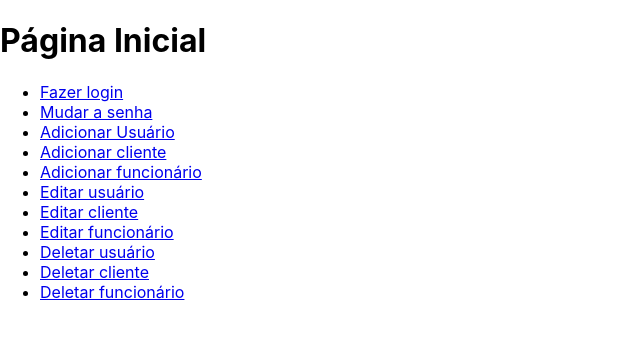
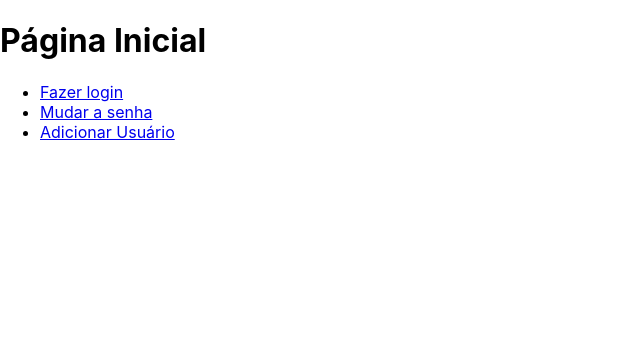
Before and after one commit to PH-Rocha/frontend, a React (Create React App) app: page / in a window 1280 px wide. Before the commit this address led to /Home. Shown: the top 338 px of the page, without its empty margins (0-640 px from the left). Built offline with nearby package versions, Linux system fonts and the light colour scheme.

Commit message:
dashboard

```diff
--- a/src/App.js
+++ b/src/App.js
@@ -1,5 +1,5 @@
 import './App.css';
-import { Routes, Route, Navigate } from 'react-router-dom';
+import { Routes, Route } from 'react-router-dom';
 import HomeTeste from './pages/Home';
 import AddUsuario from './pages/AddUsuario';
 import LogarUsuario from './pages/Login';
@@ -12,14 +12,15 @@ import RemoveCliente from './pages/removeCliente';
 import RemoveFuncionario from './pages/removeFuncionario';
 import RemoveUsuario from './pages/removeUsuario';
 import EditarSenha from './pages/modificarSenha';
+import Dashboard from './pages/dashboard';
 
 function App() {
   return (
     <>
       <Routes>
-        <Route path='/' element={<Navigate to='/Home'/>}/>
-        <Route path='/Home' element={<HomeTeste/>} />
+        <Route path='/' element={<HomeTeste/>}/>
         <Route path='/login' element={<LogarUsuario/>}/>
+        <Route path='/dashboard' element={<Dashboard/>}/>
         <Route path='/adicionar' element={<AddUsuario/>}/>
         <Route path='/adicionar-cliente' element={<AddCliente/>}/>
         <Route path='/adicionar-funcionario' element={<AddFuncionario/>}/>
--- a/src/pages/AddCliente/index.jsx
+++ b/src/pages/AddCliente/index.jsx
@@ -63,7 +63,7 @@ function AddCliente() {
     try {
       await addCliente(cliente, token);
       console.log('Cliente adicionado com sucesso! Redirecionando para /Home');
-      navigate('/Home');
+      navigate('/Dashboard');
     } catch (error) {
       console.error('Erro ao adicionar cliente:', error);
     }
--- a/src/pages/AddUsuario/index.jsx
+++ b/src/pages/AddUsuario/index.jsx
@@ -27,7 +27,7 @@ function AddUsuario() {
 
     await addUsuario(usuario);
 
-    navigate('/Home');
+    navigate('/login');
   }
 
   return(
--- a/src/pages/Home/index.jsx
+++ b/src/pages/Home/index.jsx
@@ -15,30 +15,6 @@ function HomeTeste() {
         <li>
           <Link to="/adicionar">Adicionar Usuário</Link>
         </li>
-        <li>
-          <Link to="/adicionar-cliente">Adicionar cliente</Link>
-        </li>
-        <li>
-          <Link to="/adicionar-funcionario">Adicionar funcionário</Link>
-        </li>
-        <li>
-          <Link to="/editar-usuario">Editar usuário</Link>
-        </li>
-        <li>
-          <Link to="/editar-cliente">Editar cliente</Link>
-        </li>
-        <li>
-          <Link to="/editar-funcionario">Editar funcionário</Link>
-        </li>
-        <li>
-          <Link to="/deletar-usuario">Deletar usuário</Link>
-        </li>
-        <li>
-          <Link to="/deletar-cliente">Deletar cliente</Link>
-        </li>
-        <li>
-          <Link to="/deletar-funcionario">Deletar funcionário</Link>
-        </li>
       </ul>
     </div>
   )
--- a/src/pages/Login/index.jsx
+++ b/src/pages/Login/index.jsx
@@ -35,7 +35,7 @@ function LogarUsuario() {
 
         setUsuario({ login: '', senha: '' });
 
-        navigate('/Home');
+        navigate('/Dashboard');
 
       } else {
         console.error('Erro ao fazer login: Token não recebido.');
--- a/src/pages/addFuncionario/index.jsx
+++ b/src/pages/addFuncionario/index.jsx
@@ -65,7 +65,7 @@ function AddFuncionario() {
     try{
       await addFuncionario(funcionario, token);
       console.log('Funcionário adicionado com sucesso! Redirecionando para /Home');
-      navigate('/Home');
+      navigate('/Dashboard');
     } catch (error) {
       console.log('Erro ao adicionar funcionário', error);
     }
--- a/src/pages/dashboard/index.jsx
+++ b/src/pages/dashboard/index.jsx
@@ -38,8 +38,25 @@ const Dashboard = () => {
   };
 
   return (
-    <>
-
-    </>
+    <div className="dashboard">
+      <nav>
+        <ul>
+          <li onClick={() => setCurrentPage('EditarSenha')}>Editar Senha</li>
+          <li onClick={() => setCurrentPage('EditarCliente')}>Editar Cliente</li>
+          <li onClick={() => setCurrentPage('EditarFuncionario')}>Editar Funcionário</li>
+          <li onClick={() => setCurrentPage('EditarUsuario')}>Editar Usuário</li>
+          <li onClick={() => setCurrentPage('AddCliente')}>Adicionar Cliente</li>
+          <li onClick={() => setCurrentPage('AddFuncionario')}>Adicionar Funcionário</li>
+          <li onClick={() => setCurrentPage('RemoveCliente')}>Remover Cliente</li>
+          <li onClick={() => setCurrentPage('RemoveFuncionario')}>Remover Funcionário</li>
+          <li onClick={() => setCurrentPage('RemoveUsuario')}>Remover Usuário</li>
+        </ul>
+      </nav>
+      <div className="main-content">
+        {renderPage()}
+      </div>
+    </div>
   )
 }
+
+export default Dashboard
```
